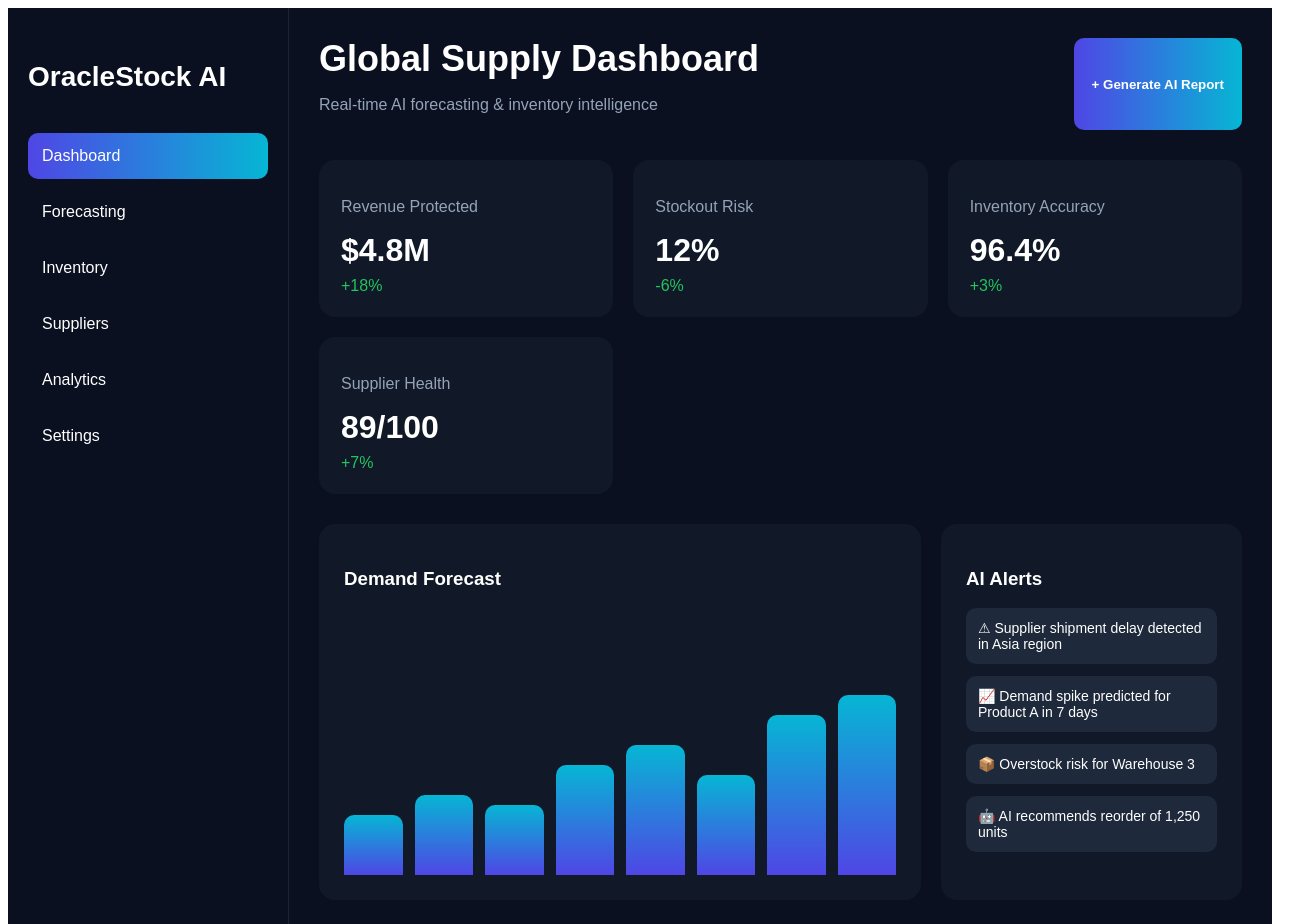
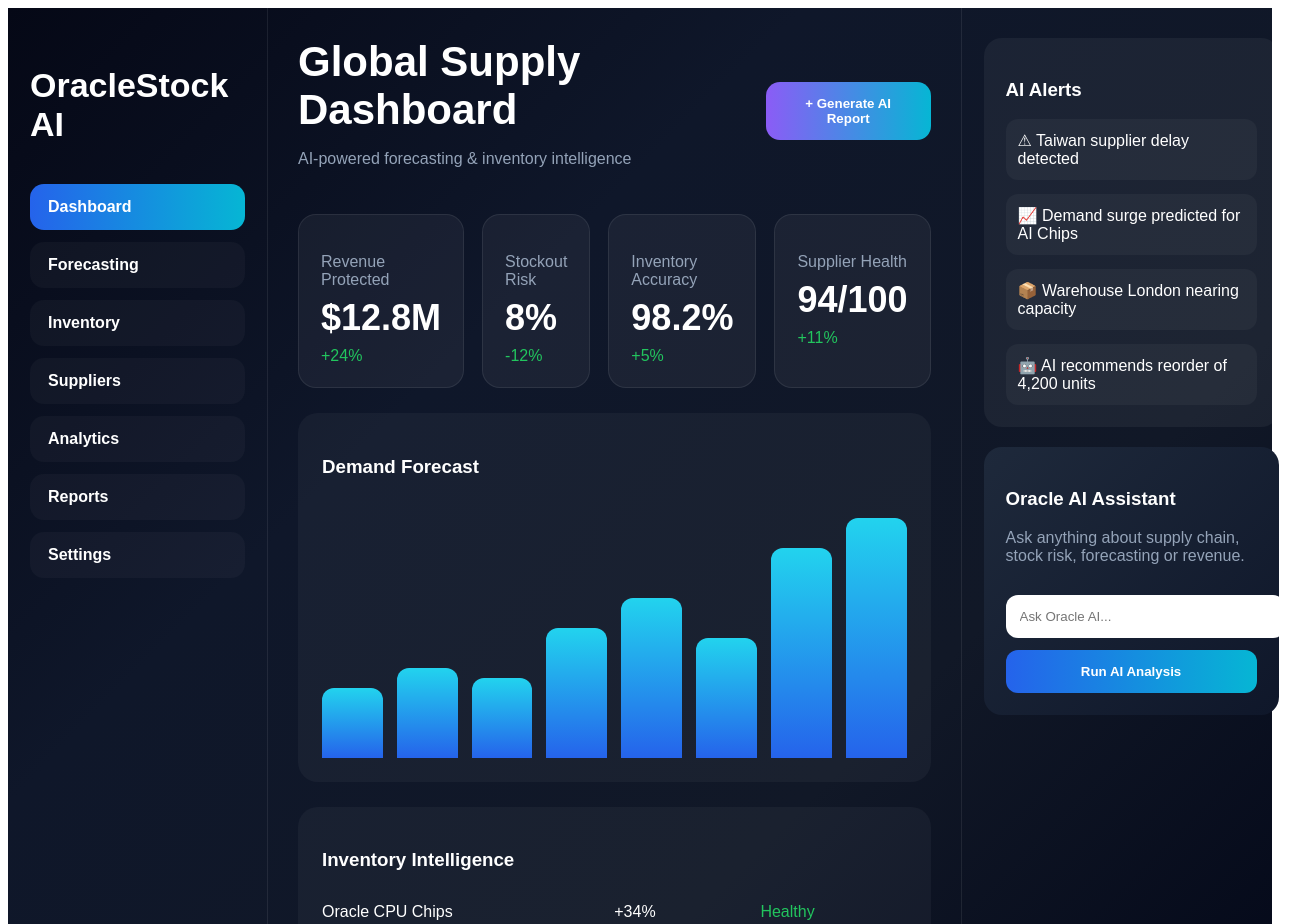
Before and after one commit to bsalinder-bot/oracle_stock_ai, a Next.js app: page /dashboard in a window 1280 px wide. Shown: the top 924 px of the page, 1301 px wide, since content can reach past the window. Built offline with nearby package versions, Linux system fonts and the light colour scheme.

Commit message:
Update page.tsx

```diff
--- a/app/dashboard/page.tsx
+++ b/app/dashboard/page.tsx
@@ -1,46 +1,47 @@
 export default function Dashboard() {
-  const cards = [
-    { title: "Revenue Protected", value: "$4.8M", change: "+18%" },
-    { title: "Stockout Risk", value: "12%", change: "-6%" },
-    { title: "Inventory Accuracy", value: "96.4%", change: "+3%" },
-    { title: "Supplier Health", value: "89/100", change: "+7%" },
+  const stats = [
+    { title: "Revenue Protected", value: "$12.8M", change: "+24%" },
+    { title: "Stockout Risk", value: "8%", change: "-12%" },
+    { title: "Inventory Accuracy", value: "98.2%", change: "+5%" },
+    { title: "Supplier Health", value: "94/100", change: "+11%" },
   ];
 
   const alerts = [
-    "⚠ Supplier shipment delay detected in Asia region",
-    "📈 Demand spike predicted for Product A in 7 days",
-    "📦 Overstock risk for Warehouse 3",
-    "🤖 AI recommends reorder of 1,250 units",
+    "⚠ Taiwan supplier delay detected",
+    "📈 Demand surge predicted for AI Chips",
+    "📦 Warehouse London nearing capacity",
+    "🤖 AI recommends reorder of 4,200 units",
   ];
 
   const products = [
     { name: "Oracle CPU Chips", demand: "+34%", stock: "Healthy" },
-    { name: "Server Boards", demand: "+19%", stock: "Low" },
-    { name: "Cloud Modules", demand: "+51%", stock: "Critical" },
-    { name: "AI Sensors", demand: "+12%", stock: "Healthy" },
+    { name: "Cloud Servers", demand: "+21%", stock: "Low" },
+    { name: "AI Sensors", demand: "+54%", stock: "Critical" },
+    { name: "Storage Units", demand: "+12%", stock: "Healthy" },
   ];
 
   return (
     <main
       style={{
         minHeight: "100vh",
-        background: "#0b1020",
+        background:
+          "linear-gradient(135deg,#050816,#0f172a,#111827,#020617)",
         color: "white",
         fontFamily: "Arial, sans-serif",
-        display: "flex",
+        display: "grid",
+        gridTemplateColumns: "260px 1fr 340px",
       }}
     >
       {/* Sidebar */}
       <aside
         style={{
-          width: "240px",
-          padding: "30px 20px",
+          padding: "30px 22px",
           borderRight: "1px solid rgba(255,255,255,0.08)",
         }}
       >
-        <h2 style={{ marginBottom: "40px", fontSize: "28px" }}>
+        <h1 style={{ fontSize: "34px", marginBottom: "40px" }}>
           OracleStock AI
-        </h2>
+        </h1>
 
         {[
           "Dashboard",
@@ -48,18 +49,20 @@ export default function Dashboard() {
           "Inventory",
           "Suppliers",
           "Analytics",
+          "Reports",
           "Settings",
-        ].map((item) => (
+        ].map((item, i) => (
           <div
-            key={item}
+            key={i}
             style={{
-              padding: "14px",
-              marginBottom: "10px",
-              borderRadius: "10px",
+              padding: "14px 18px",
+              marginBottom: "12px",
+              borderRadius: "14px",
               background:
-                item === "Dashboard"
-                  ? "linear-gradient(90deg,#4f46e5,#06b6d4)"
-                  : "transparent",
+                i === 0
+                  ? "linear-gradient(90deg,#2563eb,#06b6d4)"
+                  : "rgba(255,255,255,0.03)",
+              fontWeight: 600,
               cursor: "pointer",
             }}
           >
@@ -68,175 +71,221 @@ export default function Dashboard() {
         ))}
       </aside>
 
-      {/* Main */}
-      <section style={{ flex: 1, padding: "30px" }}>
-        {/* Header */}
+      {/* Center */}
+      <section style={{ padding: "30px" }}>
         <div
           style={{
             display: "flex",
             justifyContent: "space-between",
+            alignItems: "center",
             marginBottom: "30px",
           }}
         >
           <div>
-            <h1 style={{ fontSize: "36px", margin: 0 }}>
+            <h2 style={{ fontSize: "42px", margin: 0 }}>
               Global Supply Dashboard
-            </h1>
+            </h2>
             <p style={{ color: "#94a3b8" }}>
-              Real-time AI forecasting & inventory intelligence
+              AI-powered forecasting & inventory intelligence
             </p>
           </div>
 
           <button
             style={{
-              padding: "12px 18px",
-              background: "linear-gradient(90deg,#4f46e5,#06b6d4)",
+              padding: "14px 22px",
+              borderRadius: "14px",
+              border: "none",
               color: "white",
-              border: "none",
-              borderRadius: "10px",
-              fontWeight: "bold",
+              fontWeight: 700,
+              background:
+                "linear-gradient(90deg,#8b5cf6,#06b6d4)",
+              cursor: "pointer",
             }}
           >
             + Generate AI Report
           </button>
         </div>
 
-        {/* Cards */}
+        {/* Stats */}
         <div
           style={{
             display: "grid",
-            gridTemplateColumns: "repeat(auto-fit,minmax(220px,1fr))",
-            gap: "20px",
-            marginBottom: "30px",
+            gridTemplateColumns: "repeat(4,1fr)",
+            gap: "18px",
+            marginBottom: "25px",
           }}
         >
-          {cards.map((card) => (
+          {stats.map((card, i) => (
             <div
-              key={card.title}
+              key={i}
               style={{
-                background: "#111827",
                 padding: "22px",
-                borderRadius: "16px",
+                borderRadius: "18px",
+                background: "rgba(255,255,255,0.05)",
+                border: "1px solid rgba(255,255,255,0.08)",
               }}
             >
-              <p style={{ color: "#94a3b8" }}>{card.title}</p>
-              <h2 style={{ fontSize: "32px", margin: "8px 0" }}>
+              <p style={{ color: "#94a3b8", marginBottom: "8px" }}>
+                {card.title}
+              </p>
+              <h3 style={{ fontSize: "36px", margin: "0 0 8px 0" }}>
                 {card.value}
-              </h2>
+              </h3>
               <span style={{ color: "#22c55e" }}>{card.change}</span>
             </div>
           ))}
         </div>
 
-        {/* Chart + Alerts */}
+        {/* Forecast Chart */}
         <div
           style={{
-            display: "grid",
-            gridTemplateColumns: "2fr 1fr",
-            gap: "20px",
-            marginBottom: "30px",
+            padding: "24px",
+            borderRadius: "20px",
+            background: "rgba(255,255,255,0.04)",
+            marginBottom: "25px",
           }}
         >
-          {/* Fake Chart */}
-          <div
-            style={{
-              background: "#111827",
-              padding: "25px",
-              borderRadius: "16px",
-            }}
-          >
-            <h3>Demand Forecast</h3>
+          <h3 style={{ marginBottom: "20px" }}>Demand Forecast</h3>
 
           <div
             style={{
-                marginTop: "25px",
               height: "260px",
               display: "flex",
-                alignItems: "end",
-                gap: "12px",
+              alignItems: "flex-end",
+              gap: "14px",
             }}
           >
-              {[60, 80, 70, 110, 130, 100, 160, 180].map((h, i) => (
+            {[70, 90, 80, 130, 160, 120, 210, 240].map((h, i) => (
               <div
                 key={i}
                 style={{
                   flex: 1,
                   height: `${h}px`,
-                    borderRadius: "10px 10px 0 0",
+                  borderRadius: "12px 12px 0 0",
                   background:
-                      "linear-gradient(180deg,#06b6d4,#4f46e5)",
+                    "linear-gradient(180deg,#22d3ee,#2563eb)",
                 }}
               />
             ))}
           </div>
         </div>
 
-          {/* Alerts */}
+        {/* Products Table */}
         <div
           style={{
-              background: "#111827",
-              padding: "25px",
-              borderRadius: "16px",
+            padding: "24px",
+            borderRadius: "20px",
+            background: "rgba(255,255,255,0.04)",
+          }}
+        >
+          <h3 style={{ marginBottom: "18px" }}>Inventory Intelligence</h3>
+
+          {products.map((p, i) => (
+            <div
+              key={i}
+              style={{
+                display: "grid",
+                gridTemplateColumns: "2fr 1fr 1fr",
+                padding: "14px 0",
+                borderBottom:
+                  "1px solid rgba(255,255,255,0.06)",
+              }}
+            >
+              <div>{p.name}</div>
+              <div>{p.demand}</div>
+              <div
+                style={{
+                  color:
+                    p.stock === "Critical"
+                      ? "#ef4444"
+                      : p.stock === "Low"
+                      ? "#f59e0b"
+                      : "#22c55e",
+                }}
+              >
+                {p.stock}
+              </div>
+            </div>
+          ))}
+        </div>
+      </section>
+
+      {/* Right Panel */}
+      <aside
+        style={{
+          padding: "30px 22px",
+          borderLeft: "1px solid rgba(255,255,255,0.08)",
+        }}
+      >
+        <div
+          style={{
+            padding: "22px",
+            borderRadius: "18px",
+            background: "rgba(255,255,255,0.05)",
+            marginBottom: "20px",
           }}
         >
           <h3>AI Alerts</h3>
 
-            {alerts.map((alert, i) => (
+          {alerts.map((a, i) => (
             <div
               key={i}
               style={{
+                marginTop: "14px",
                 padding: "12px",
-                  marginTop: "12px",
-                  background: "#1e293b",
-                  borderRadius: "10px",
-                  fontSize: "14px",
+                borderRadius: "12px",
+                background: "rgba(255,255,255,0.04)",
               }}
             >
-                {alert}
+              {a}
             </div>
           ))}
         </div>
-        </div>
 
-        {/* Products */}
         <div
           style={{
-            background: "#111827",
-            padding: "25px",
-            borderRadius: "16px",
+            padding: "22px",
+            borderRadius: "18px",
+            background:
+              "linear-gradient(135deg,#1e293b,#0f172a)",
           }}
         >
-          <h3>Top Product Intelligence</h3>
+          <h3>Oracle AI Assistant</h3>
+          <p style={{ color: "#94a3b8" }}>
+            Ask anything about supply chain, stock risk,
+            forecasting or revenue.
+          </p>
 
-          <table
+          <input
+            placeholder="Ask Oracle AI..."
             style={{
               width: "100%",
-              marginTop: "20px",
-              borderCollapse: "collapse",
+              padding: "14px",
+              marginTop: "14px",
+              borderRadius: "12px",
+              border: "none",
+              outline: "none",
+            }}
+          />
+
+          <button
+            style={{
+              width: "100%",
+              marginTop: "12px",
+              padding: "14px",
+              borderRadius: "12px",
+              border: "none",
+              background:
+                "linear-gradient(90deg,#2563eb,#06b6d4)",
+              color: "white",
+              fontWeight: 700,
+              cursor: "pointer",
             }}
           >
-            <thead>
-              <tr style={{ color: "#94a3b8", textAlign: "left" }}>
-                <th style={{ padding: "12px" }}>Product</th>
-                <th style={{ padding: "12px" }}>Demand</th>
-                <th style={{ padding: "12px" }}>Stock Status</th>
-              </tr>
-            </thead>
-
-            <tbody>
-              {products.map((item) => (
-                <tr key={item.name}>
-                  <td style={{ padding: "12px" }}>{item.name}</td>
-                  <td style={{ padding: "12px", color: "#22c55e" }}>
-                    {item.demand}
-                  </td>
-                  <td style={{ padding: "12px" }}>{item.stock}</td>
-                </tr>
-              ))}
-            </tbody>
-          </table>
+            Run AI Analysis
+          </button>
         </div>
-      </section>
+      </aside>
     </main>
   );
 }
```
Lines whose indentation alone changed are shown as unchanged.
